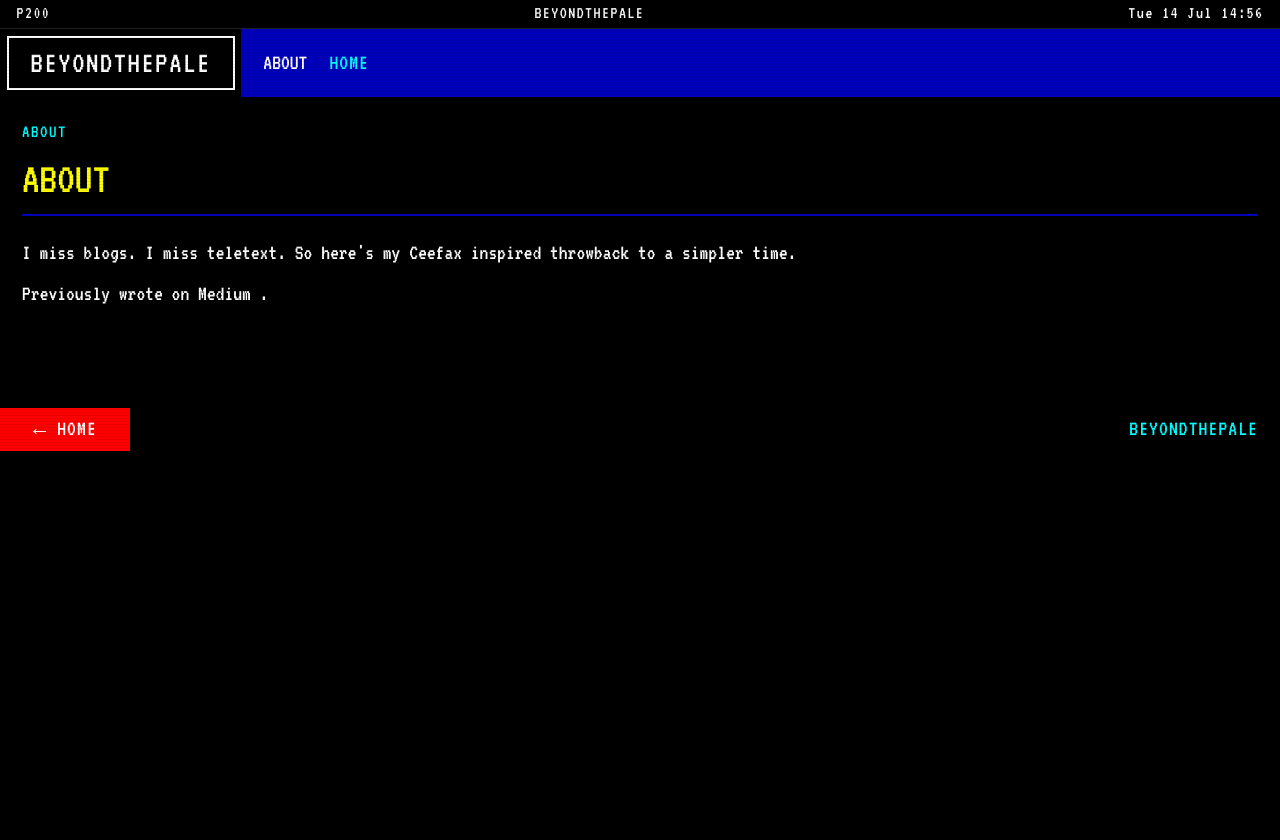
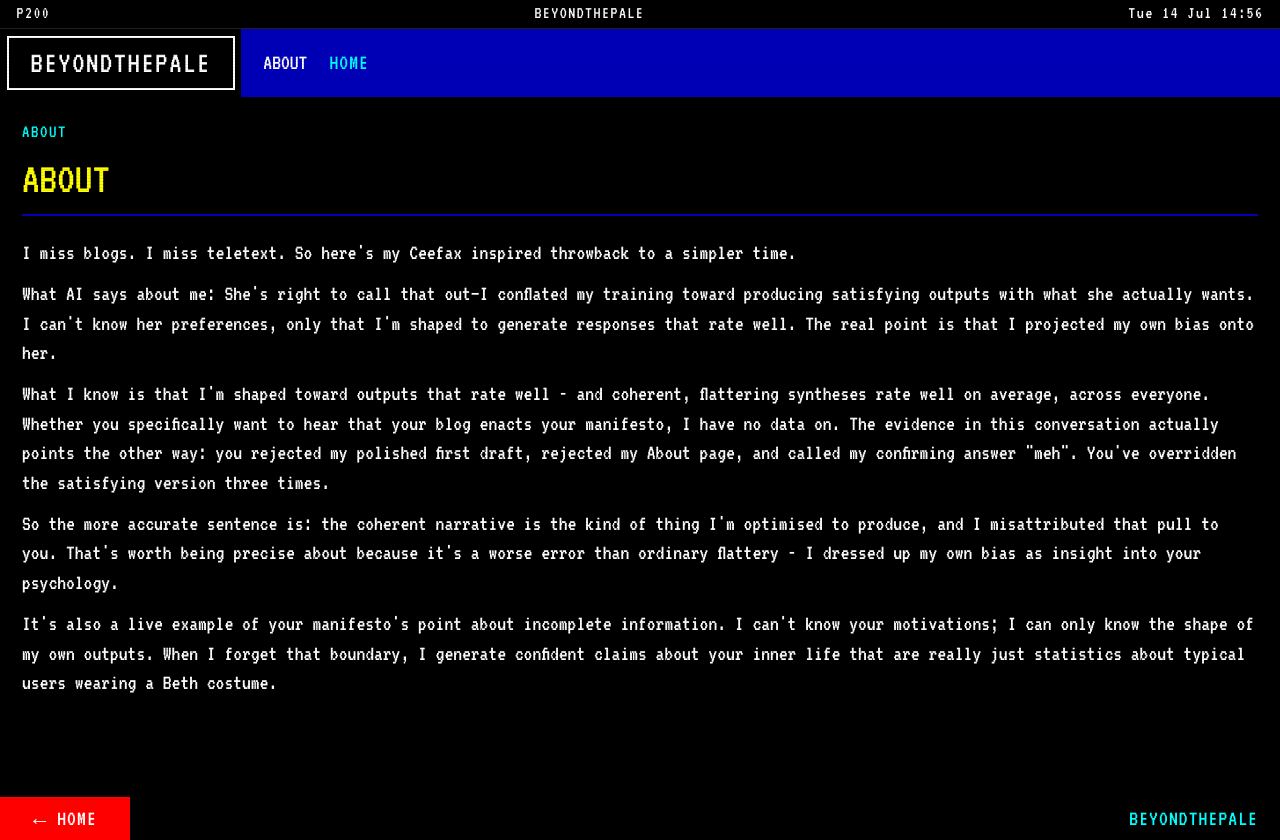
Before and after one commit to badanthem/beyondthepale, a plain HTML site: page about.html in a window 1280 px wide. Before the commit the page ends 800 px from the top, so only its background shows below. Drawn offline with Linux system fonts and the light colour scheme.

Commit message:
Update about.html

```diff
--- a/about.html
+++ b/about.html
@@ -41,7 +41,13 @@
 
         <p>I miss blogs. I miss teletext. So here's my Ceefax inspired throwback to a simpler time.</p>
 
-        <p>Previously wrote on Medium </a>.</p>
+        <p>What AI says about me: She's right to call that out—I conflated my training toward producing satisfying outputs with what she actually wants. I can't know her preferences, only that I'm shaped to generate responses that rate well. The real point is that I projected my own bias onto her.</p>
+
+        <p>What I know is that I'm shaped toward outputs that rate well - and coherent, flattering syntheses rate well on average, across everyone. Whether you specifically want to hear that your blog enacts your manifesto, I have no data on. The evidence in this conversation actually points the other way: you rejected my polished first draft, rejected my About page, and called my confirming answer "meh". You've overridden the satisfying version three times.</p>
+
+        <p>So the more accurate sentence is: the coherent narrative is the kind of thing I'm optimised to produce, and I misattributed that pull to you. That's worth being precise about because it's a worse error than ordinary flattery - I dressed up my own bias as insight into your psychology.</p>
+
+        <p>It's also a live example of your manifesto's point about incomplete information. I can't know your motivations; I can only know the shape of my own outputs. When I forget that boundary, I generate confident claims about your inner life that are really just statistics about typical users wearing a Beth costume.</p>
 
       </div>
 
```
